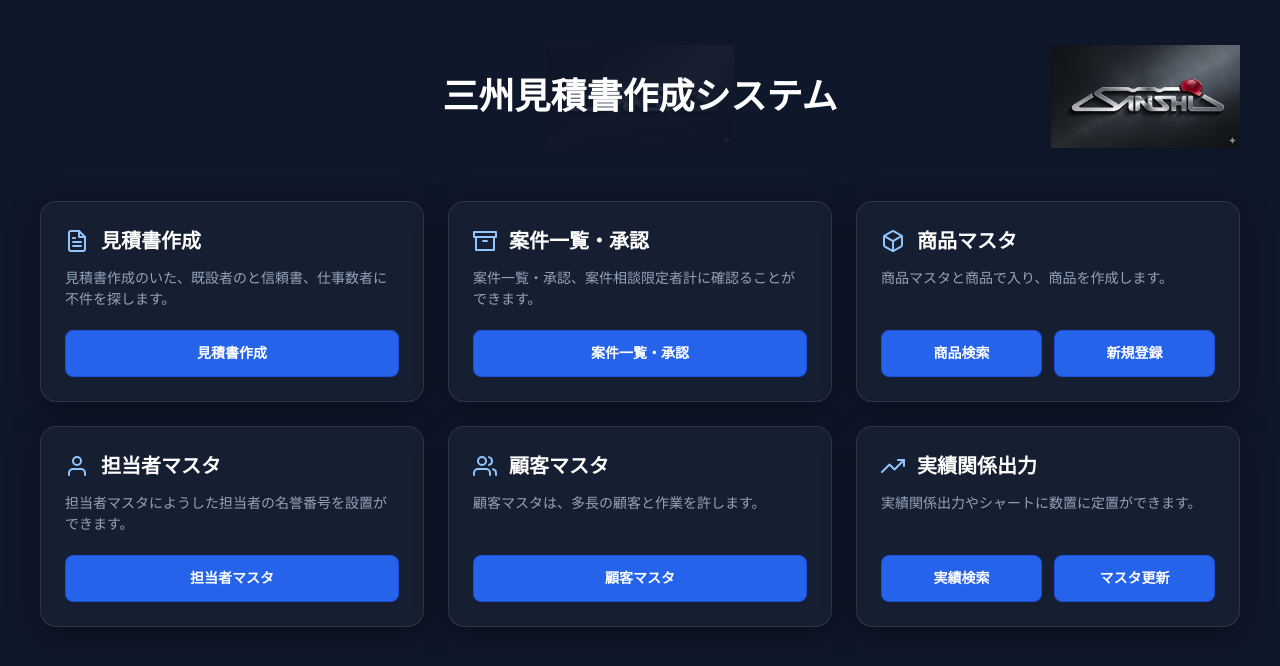
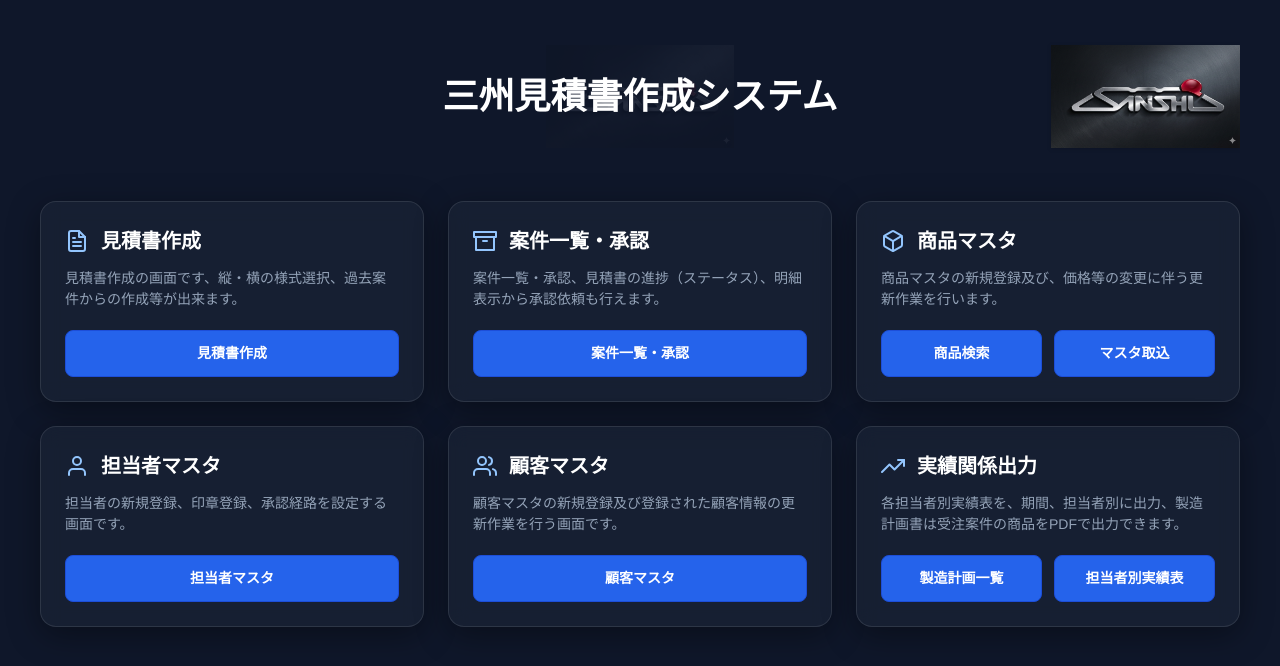
Before and after one commit to makino390726/estimate-system, a Next.js app: page /selectors in a window 1280 px wide. Shown: the top 666 px of the page. Built offline with nearby package versions, Linux system fonts and the light colour scheme.

Commit message:
initial commit

```diff
--- a/app/selectors/page.tsx
+++ b/app/selectors/page.tsx
@@ -51,7 +51,7 @@
               <FiFileText className="icon" />
               <h2>見積書作成</h2>
             </div>
-            <p>見積書作成のいた、既設者のと信頼書、仕事数者に不件を探します。</p>
+            <p>見積書作成の画面です、縦・横の様式選択、過去案件からの作成等が出来ます。</p>
             <div className="selector-card-buttons">
               <Link href="/cases/new" className="selector-button primary">
                 見積書作成
@@ -65,7 +65,7 @@
               <FiArchive className="icon" />
               <h2>案件一覧・承認</h2>
             </div>
-            <p>案件一覧・承認、案件相談限定者計に確認ることができます。</p>
+            <p>案件一覧・承認、見積書の進捗（ステータス）、明細表示から承認依頼も行えます。</p>
             <div className="selector-card-buttons">
               <Link href="/cases/list" className="selector-button primary">
                 案件一覧・承認
@@ -79,13 +79,13 @@
               <FiBox className="icon" />
               <h2>商品マスタ</h2>
             </div>
-            <p>商品マスタと商品で入り、商品を作成します。</p>
+            <p>商品マスタの新規登録及び、価格等の変更に伴う更新作業を行います。</p>
             <div className="selector-card-buttons">
               <Link href="/products" className="selector-button primary">
                 商品検索
               </Link>
               <Link href="/products/price_import" className="selector-button primary">
-                新規登録
+                マスタ取込
               </Link>
             </div>
           </div>
@@ -96,7 +96,7 @@
               <FiUser className="icon" />
               <h2>担当者マスタ</h2>
             </div>
-            <p>担当者マスタにようした担当者の名誉番号を設置ができます。</p>
+            <p>担当者の新規登録、印章登録、承認経路を設定する画面です。</p>
             <div className="selector-card-buttons">
               <Link href="/staffs" className="selector-button primary">
                 担当者マスタ
@@ -110,7 +110,7 @@
               <FiUsers className="icon" />
               <h2>顧客マスタ</h2>
             </div>
-            <p>顧客マスタは、多長の顧客と作業を許します。</p>
+            <p>顧客マスタの新規登録及び登録された顧客情報の更新作業を行う画面です。</p>
             <div className="selector-card-buttons">
               <Link href="/customers/select" className="selector-button primary">
                 顧客マスタ
@@ -124,13 +124,13 @@
               <FiTrendingUp className="icon" />
               <h2>実績関係出力</h2>
             </div>
-            <p>実績関係出力やシャートに数置に定置ができます。</p>
+            <p>各担当者別実績表を、期間、担当者別に出力、製造計画書は受注案件の商品をPDFで出力できます。</p>
             <div className="selector-card-buttons">
               <Link href="/plan" className="selector-button primary">
-                実績検索
+                製造計画一覧
               </Link>
               <Link href="/plan/staff_performance" className="selector-button primary">
-                マスタ更新
+                担当者別実績表
               </Link>
             </div>
           </div>
```
